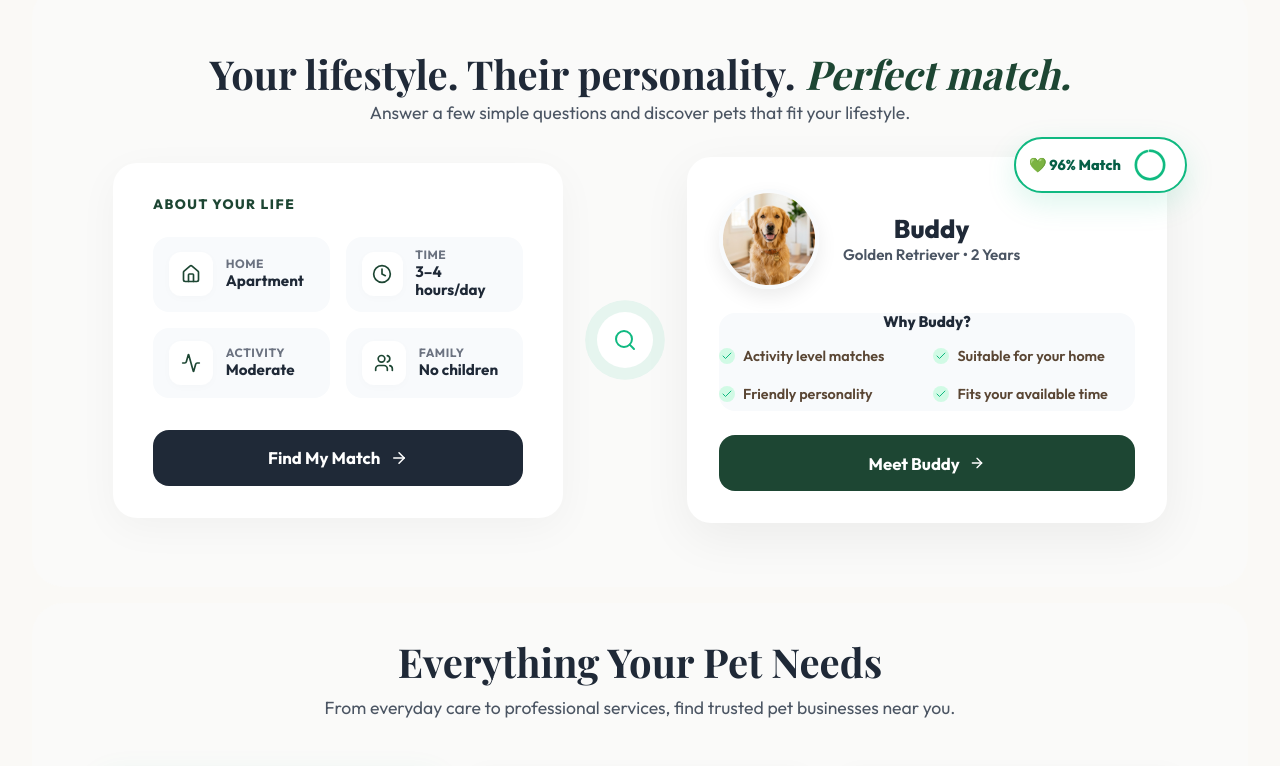
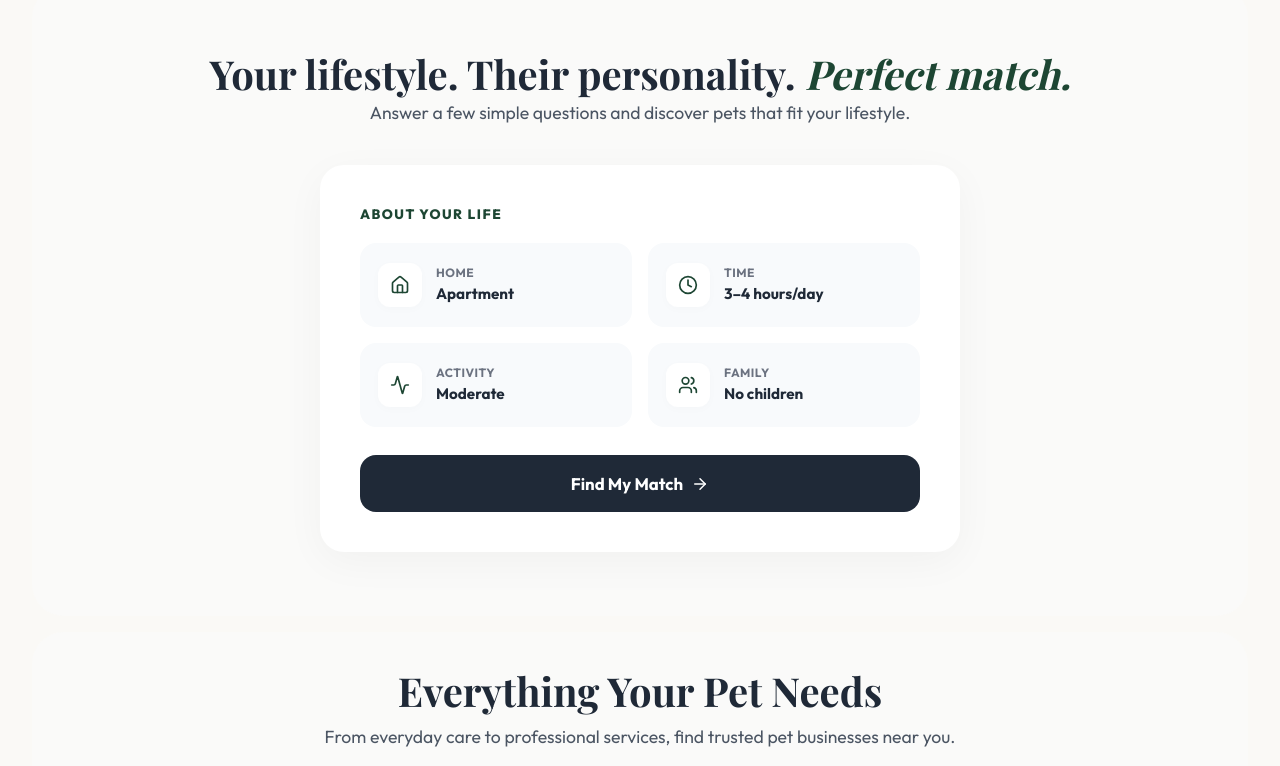
Before and after one commit to shihariAyodya/pet-care-platform, a React (Vite) app: page / in a window 1280 px wide. Shown: the part 1500-2266 px from the top of the page. Built offline with nearby package versions, Linux system fonts and the light colour scheme; a web font is replaced by a local one.

Commit message:
Remove Buddy match card and center Smart Match panel on Home

```diff
--- a/src/pages/Home.jsx
+++ b/src/pages/Home.jsx
@@ -25,7 +25,6 @@ import {
   Activity,
   Users,
   Check,
-  LifeBuoy,
   Scissors,
   GraduationCap,
   Car,
@@ -258,8 +257,7 @@ function Home() {
           <p>Answer a few simple questions and discover pets that fit your lifestyle.</p>
         </div>
 
-        <div className="smart-match-container">
-          {/* Left Panel */}
+        <div className="smart-match-container single">
           <div className="match-left-panel">
             <div className="panel-label">ABOUT YOUR LIFE</div>
             <div className="lifestyle-grid">
@@ -292,58 +290,9 @@ function Home() {
                 </div>
               </div>
             </div>
-            <Link to="/smart-match" className="find-match-btn" style={{textDecoration: 'none', display: 'flex', alignItems: 'center', justifyContent: 'center'}}>Find My Match <ArrowRight size={18} /></Link>
-          </div>
-
-          {/* Visual Connector */}
-          <div className="match-connector">
-            <div className="connector-line"></div>
-            <div className="connector-icon"><Search size={24} color="#10b981" /></div>
-          </div>
-
-          {/* Right Panel */}
-          <div className="match-right-panel">
-            <div className="match-card-wrapper">
-              <div className="match-score-badge">
-                <span className="score-text">💚 96% Match</span>
-                <div className="circular-progress">
-                  <svg viewBox="0 0 36 36" className="circular-chart green">
-                    <path className="circle-bg"
-                      d="M18 2.0845
-                        a 15.9155 15.9155 0 0 1 0 31.831
-                        a 15.9155 15.9155 0 0 1 0 -31.831"
-                    />
-                    <path className="circle"
-                      style={{ "--progress": 96 }}
-                      strokeDasharray="0, 100"
-                      d="M18 2.0845
-                        a 15.9155 15.9155 0 0 1 0 31.831
-                        a 15.9155 15.9155 0 0 1 0 -31.831"
-                    />
-                  </svg>
-                </div>
-              </div>
-
-              <div className="match-pet-profile">
-                <img src="/store/buddy_match_dog.png" alt="Buddy the Golden Retriever" className="match-pet-img" />
-                <div className="match-pet-info">
-                  <h3>Buddy</h3>
-                  <p>Golden Retriever • 2 Years</p>
-                </div>
-              </div>
-
-              <div className="match-reasons">
-                <h4>Why Buddy?</h4>
-                <ul className="reason-list">
-                  <li><Check size={16} className="check-icon" /> Activity level matches</li>
-                  <li><Check size={16} className="check-icon" /> Suitable for your home</li>
-                  <li><Check size={16} className="check-icon" /> Friendly personality</li>
-                  <li><Check size={16} className="check-icon" /> Fits your available time</li>
-                </ul>
-              </div>
-
-              <button className="meet-match-btn">Meet Buddy <ArrowRight size={16} /></button>
-            </div>
+            <Link to="/smart-match" className="find-match-btn">
+              Find My Match <ArrowRight size={18} />
+            </Link>
           </div>
         </div>
       </section>
--- a/src/styles/Home.css
+++ b/src/styles/Home.css
@@ -2541,3 +2541,75 @@
     justify-content: center;
   }
 }
+
+
+/* ===== Smart Match – single centered card ===== */
+.smart-match-container.single {
+  display: flex;
+  justify-content: center;
+  grid-template-columns: none;
+  max-width: 640px;
+  margin: 40px auto 0;
+}
+
+.smart-match-container.single .match-left-panel {
+  width: 100%;
+  max-width: 640px;
+  padding: 40px;
+  box-sizing: border-box;
+}
+
+.smart-match-container.single .panel-label {
+  text-align: left;
+  margin-bottom: 20px;
+}
+
+.smart-match-container.single .lifestyle-grid {
+  display: grid;
+  grid-template-columns: repeat(2, 1fr);
+  gap: 16px;
+  margin-bottom: 28px;
+}
+
+.smart-match-container.single .lifestyle-item {
+  display: flex;
+  align-items: center;
+  gap: 14px;
+  min-height: 84px;
+  padding: 16px 18px;
+  box-sizing: border-box;
+}
+
+.smart-match-container.single .icon-box {
+  flex-shrink: 0;
+}
+
+.smart-match-container.single .lifestyle-info {
+  display: flex;
+  flex-direction: column;
+  gap: 4px;
+  min-width: 0;
+}
+
+.smart-match-container.single .lifestyle-value {
+  white-space: nowrap;   /* keeps "3–4 hours/day" on one line */
+}
+
+.smart-match-container.single .find-match-btn {
+  display: flex;
+  align-items: center;
+  justify-content: center;
+  gap: 8px;
+  width: 100%;
+  text-decoration: none;
+  box-sizing: border-box;
+}
+
+@media (max-width: 560px) {
+  .smart-match-container.single .match-left-panel {
+    padding: 24px;
+  }
+  .smart-match-container.single .lifestyle-grid {
+    grid-template-columns: 1fr;
+  }
+}
```
